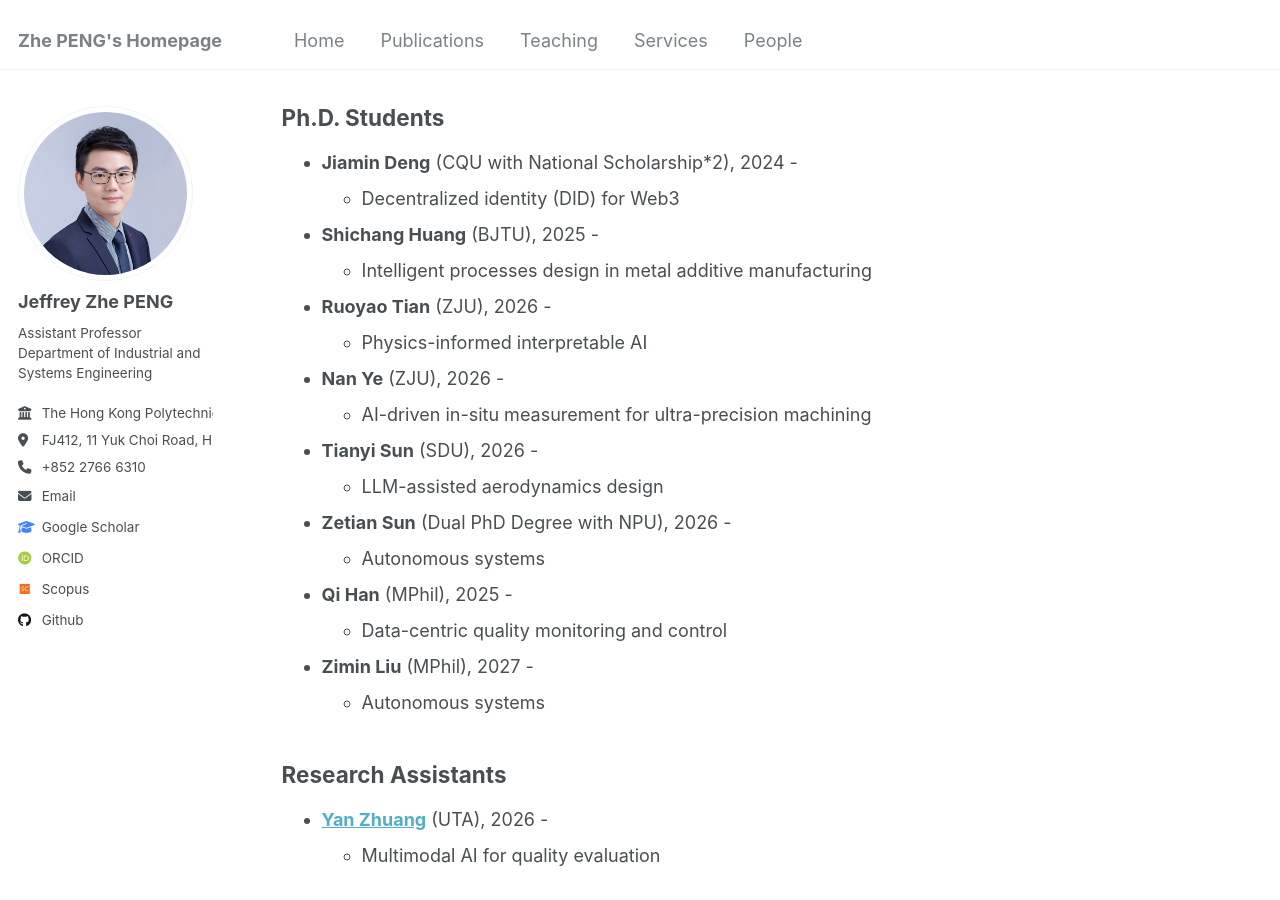
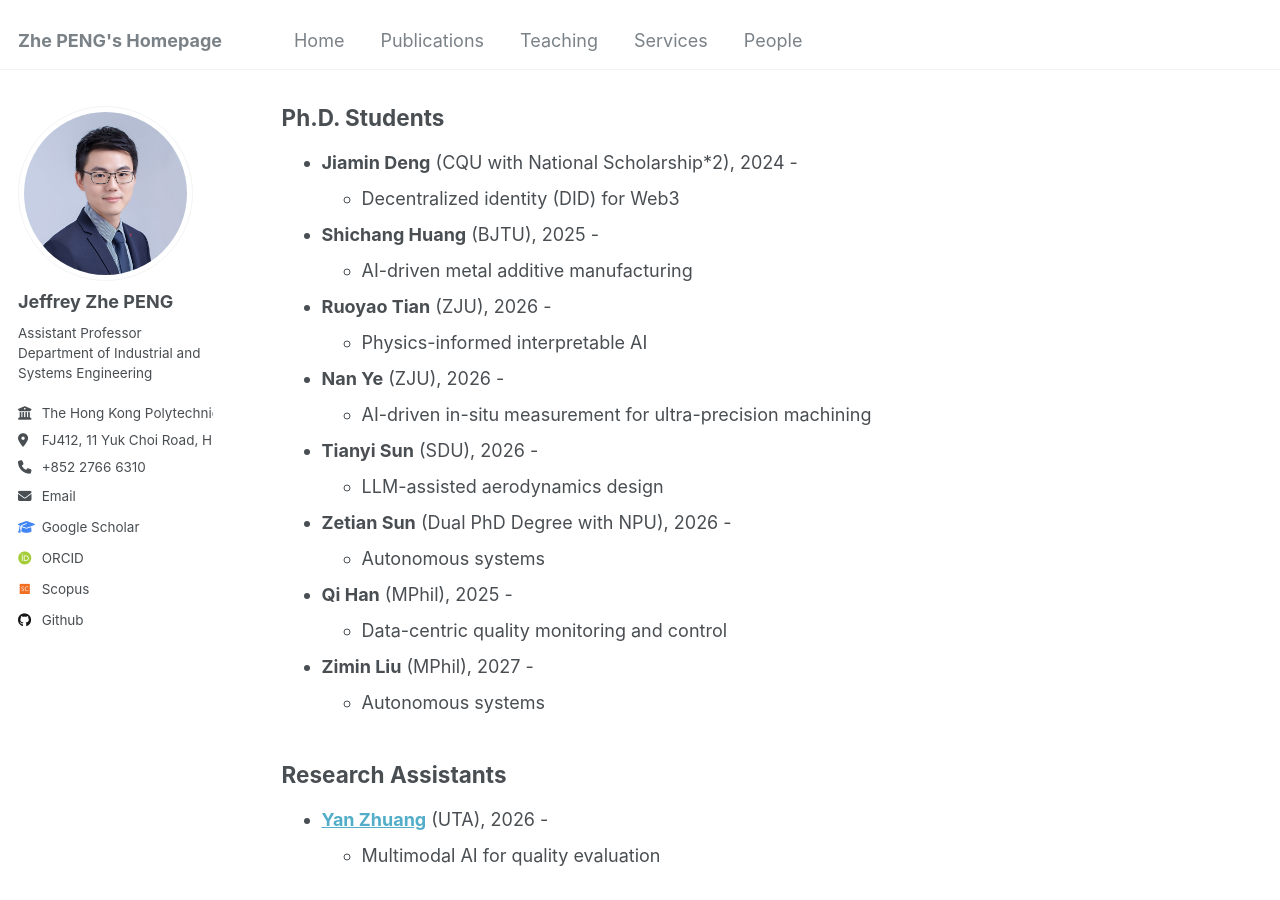
Before and after one commit to PENG-Zhe/peng-zhe.github.io, a Jekyll site: the page built from _pages/people.md, in a window 1280 px wide and 900 px high, scrolled down 455 px. Built offline with Jekyll 4.4.1, drawn with Linux system fonts in a browser that asks for light colours; some web fonts are replaced.

Commit message:
Update people.md

```diff
--- a/_pages/people.md
+++ b/_pages/people.md
@@ -24,7 +24,7 @@ layout: archive
   * Decentralized identity (DID) for Web3
 
 * **Shichang Huang** (BJTU), 2025 -
-  * Intelligent processes design in metal additive manufacturing
+  * AI-driven metal additive manufacturing
 
 * **Ruoyao Tian** (ZJU), 2026 -
   * Physics-informed interpretable AI
```
Also changed, not shown: other parts of _pages/people.md (+1 -0 lines).
